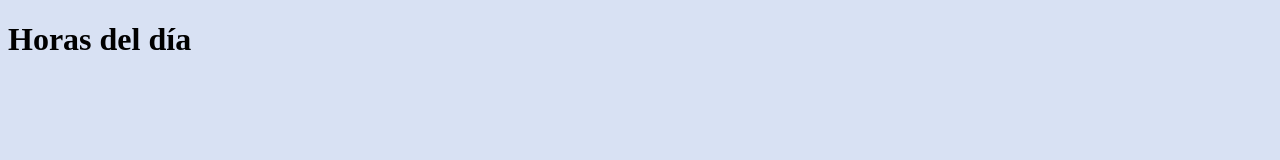
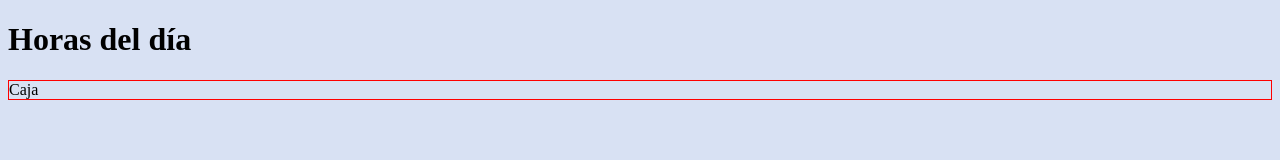
Before and after one commit to eduaenri/tonalli, a plain HTML site: page index.html in a window 1280 px wide. Drawn offline with Linux system fonts and the light colour scheme.

Commit message:
Ajusta estilos
Ajusta estilos

```diff
--- a/estilos.css
+++ b/estilos.css
@@ -1,3 +1,7 @@
 body{
 	background-color: #D8E1F3;
 }
+
+div{
+	border: 1px solid red;
+}
--- a/index.html
+++ b/index.html
@@ -7,5 +7,6 @@
 </head>
 <body>
 	<h1>Horas del día</h1>
+	<div>Caja</div>
 </body>
 </html>
```
